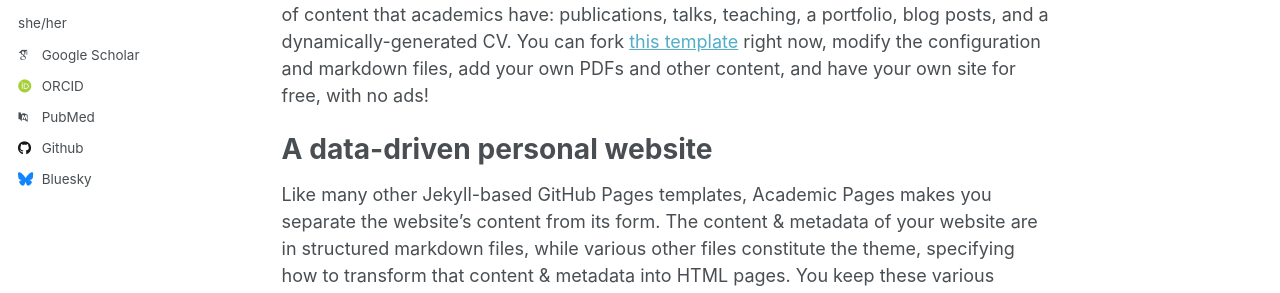
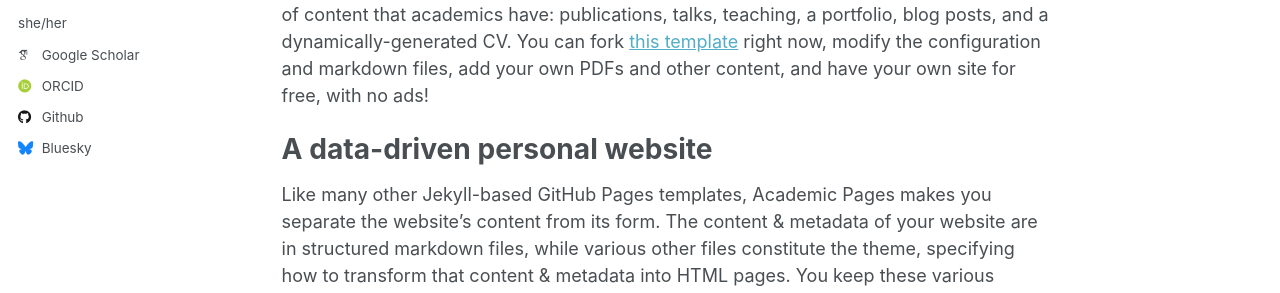
Before and after one commit to mayantonia/mayantonia.github.io, a Jekyll site: the page built from _pages/about.md, in a window 1280 px wide. Shown: the part 310-603 px from the top of the page. Built offline with Jekyll 4.4.1, drawn with Linux system fonts in a browser that asks for light colours; some web fonts are replaced.

Commit message:
Update _config.yml

```diff
--- a/_config.yml
+++ b/_config.yml
@@ -12,7 +12,7 @@ title                    : "Antonia C. May"
 title_separator          : "-"
 name                     : &name "Antonia C. May"
 description              : &description "National Identities, Political Behaviour, Identity Activation, Data Harmonisation"
-url                      : https://www.antoniamay.com # the base hostname & protocol for your site e.g. "https://[your GitHub username].github.io"
+url                      : https://mayantonia.github.io # the base hostname & protocol for your site e.g. "https://[your GitHub username].github.io"
 baseurl                  : "" # the subpath of your site, e.g. "/blog"
 repository               : "mayantonia/mayantonia.github.io"
 
@@ -36,7 +36,7 @@ author:
   impactstory      : # URL
   orcid            : "http://orcid.org/yourorcidurl"
   semantic         : # URL
-  pubmed           : "https://www.ncbi.nlm.nih.gov/pubmed/?term=john+snow"
+  pubmed           : # "https://www.ncbi.nlm.nih.gov/pubmed/?term=john+snow"
   researchgate     : # URL
   scopus           : # URL
 
```
